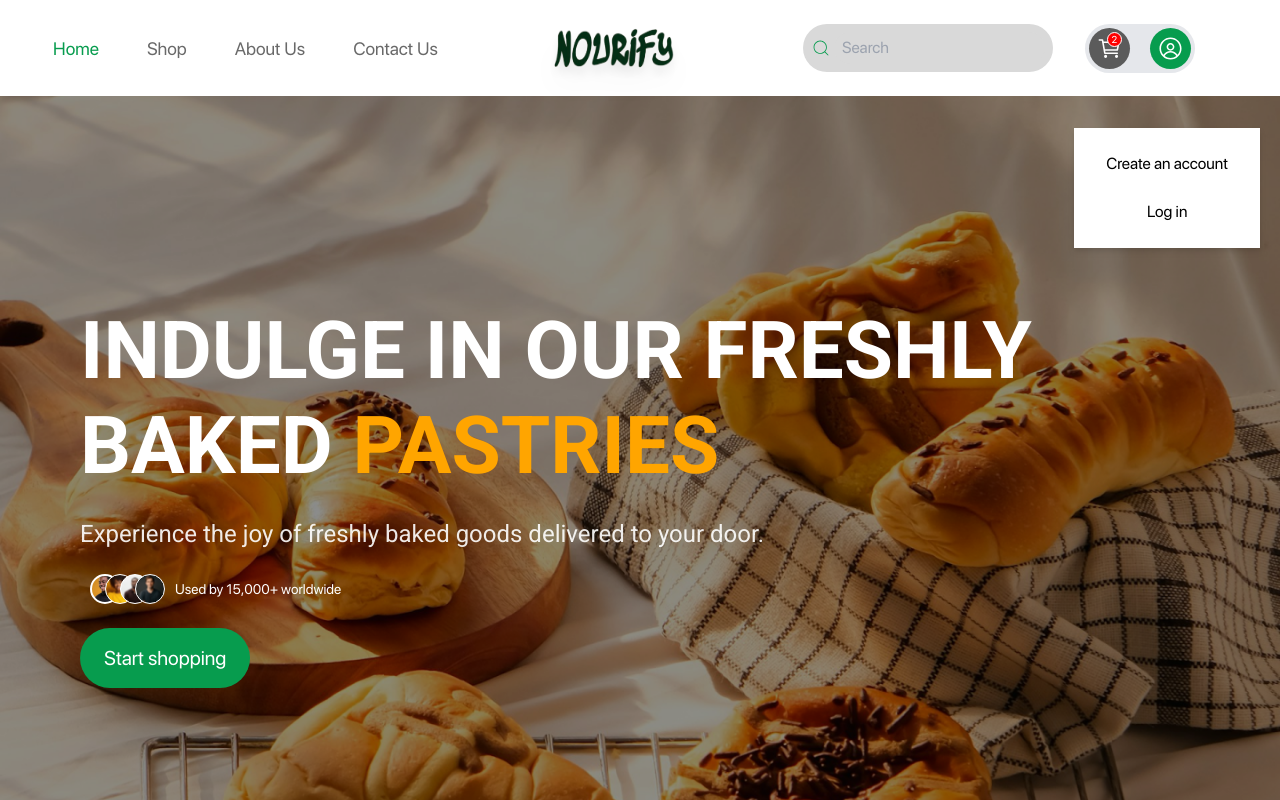
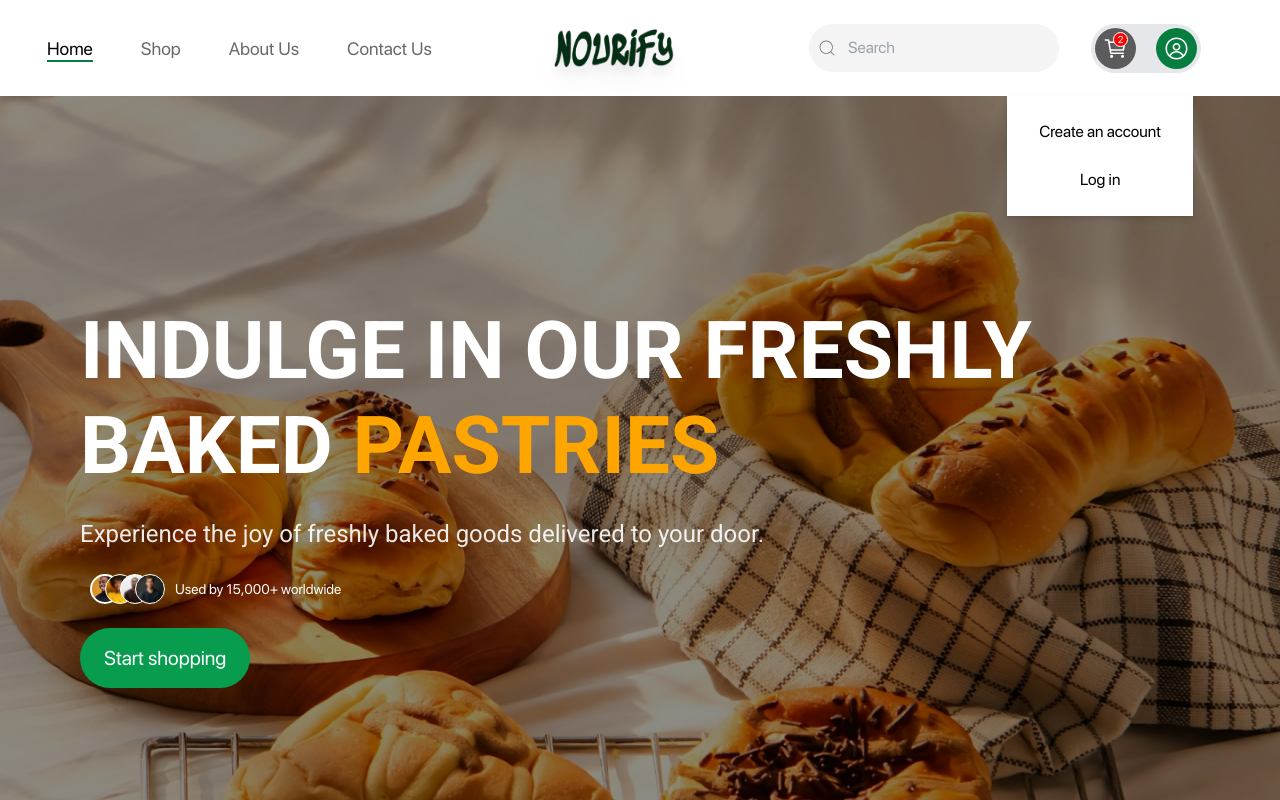
Before and after one commit to Nourify-develop/Nourify, a Next.js app: page / in a window 1280 px wide. Both pictures are taken after a click on the element 1170 px from the left and 48 px from the top of the page. Shown: the top 800 px of the page. Built offline with nearby package versions, Linux system fonts and the light colour scheme; a web font is replaced by a local one.

Commit message:
feat(Navbar&Footer): updated navigation styles and interactions

```diff
--- a/src/app/globals.css
+++ b/src/app/globals.css
@@ -23,7 +23,28 @@ body {
     )
     rgb(var(--background-start-rgb));
 }
+/* NAV STYLES */
+@layer components {
+  .nav_links::before {
+    background: #087d40;
+    bottom: 0;
+    content: "";
+    height: 2px;
+    left: 0;
+    position: absolute;
+    width: 0;
+    transition: all 0.3s ease-out 0s;
+  }
+  /* FIXME: done the width animation */
+  .nav_links.active::before,
+  .nav_links:hover::before {
+    width: 100%;
+  }
 
+  .nav-links:not(.active):hover ~ .nav-links.active {
+    width: 0;
+  }
+}
 
 /* HAMBURGER MENU */
 .hamburger {
@@ -65,25 +86,22 @@ body {
   transform: rotate(-45deg) translateY(6px) translate(-6px);
 }
 
-
-.input-field:not(:placeholder-shown){
+.input-field:not(:placeholder-shown) {
   background-color: white;
-  border: 1px solid #079C4E;
-  transition: all ease-in-out .2s;
+  border: 1px solid #079c4e;
+  transition: all ease-in-out 0.2s;
 }
 
 .input-field:placeholder-shown {
-  background-color: #F4F4F4;
-  transition: all ease-in-out .2s;
-
+  background-color: #f4f4f4;
+  transition: all ease-in-out 0.2s;
 }
-.transition{
-  transition: all ease-in-out .2s;
+.transition {
+  transition: all ease-in-out 0.2s;
 }
-.transition:hover{
-  transition: all ease-in-out .2s;
+.transition:hover {
+  transition: all ease-in-out 0.2s;
 }
-
 
 @layer utilities {
   .text-balance {
@@ -138,10 +156,8 @@ progress {
   color: #ffb800;
 }
 
-
 @layer base {
-
-:root  {
+  :root {
     --background: 149 100% 95%;
     --foreground: 149 5% 0%;
     --card: 149 50% 90%;
@@ -163,7 +179,7 @@ progress {
     --ring: 149 91.4% 32%;
     --radius: 0.5rem;
   }
-.dark  {
+  .dark {
     --background: 149 50% 5%;
     --foreground: 149 5% 90%;
     --card: 149 50% 0%;
@@ -185,7 +201,6 @@ progress {
     --ring: 149 91.4% 32%;
     --radius: 0.5rem;
   }
-
 }
 
 @layer base {
--- a/src/components/Footer.tsx
+++ b/src/components/Footer.tsx
@@ -50,7 +50,11 @@ function Footer() {
               <h4 className="mb-5 text-[1.5rem]">Shop</h4>
               <div className="flex flex-col gap-4 font-normal text-[0.875rem]">
                 {FOOTER_LINKS_ONE.map(({ link, name }) => (
-                  <Link href={link} key={name}>
+                  <Link
+                    href={link}
+                    key={name}
+                    className="transition-all ease-in-out duration-200 hover:underline"
+                  >
                     {name}
                   </Link>
                 ))}
@@ -60,7 +64,11 @@ function Footer() {
               <h4 className="mb-5 text-[1.5rem]">Help</h4>
               <div className="flex flex-col gap-4 font-normal text-[0.875rem]">
                 {FOOTER_LINKS_TWO.map(({ link, name }) => (
-                  <Link href={link} key={name}>
+                  <Link
+                    href={link}
+                    key={name}
+                    className="transition-all ease-in-out duration-200 hover:underline"
+                  >
                     {name}
                   </Link>
                 ))}
@@ -70,7 +78,11 @@ function Footer() {
               <h4 className="mb-5 text-[1.5rem]">About</h4>
               <div className="flex flex-col gap-4 font-normal text-[0.875rem]">
                 {FOOTER_LINKS_THREE.map(({ link, name }) => (
-                  <Link href={link} key={name}>
+                  <Link
+                    href={link}
+                    key={name}
+                    className="transition-all ease-in-out duration-200 hover:underline"
+                  >
                     {name}
                   </Link>
                 ))}
--- a/src/components/Navbar.tsx
+++ b/src/components/Navbar.tsx
@@ -1,5 +1,5 @@
 "use client";
-import React, { useState, useCallback } from "react";
+import React, { useState, useCallback, useRef, useEffect } from "react";
 import Logo from "./Logo";
 import Link from "next/link";
 import { CiSearch } from "react-icons/ci";
@@ -28,38 +28,56 @@ function Navbar() {
     { name: "Contact Us", link: "/contact_us" },
   ];
 
+  const removeLoginMenu = () => {
+    if (showLoginMenu) {
+      setShowLoginMenu(false);
+    }
+  };
+
   return (
-    <div className=" bg-white sticky top-0 backdrop-blur-sm z-[1000]">
-      <header className="flex lg:container lg:mx-auto items-center justify-around h-[6rem] font-sans relative">
+    <div
+      className=" bg-white sticky top-0 backdrop-blur-sm z-[1000]"
+      onClick={removeLoginMenu}
+    >
+      <header className="flex lg:max-w-[1250px] lg:mx-auto items-center justify-between h-[6rem] font-sans px-4 sm:px-6 lg:px-8 relative">
         <nav className="hidden md:flex lg:flex">
-          <ul className="flex gap-[3rem]">
+          <ul className="flex gap-[3rem] ">
             {MENU_LINKS.map(({ link, name }) => (
+              <li className="relative">
                 <Link
                   href={link}
                   key={link}
                   className={`${
-                  (link === "/" && pathname === "/") || (link !== "/" && pathname.startsWith(link)) ? "text-secondary font-medium" : "!text-gray-7"
-                } md:text-[0.775rem] lg:text-[1.125rem] font-medium font-sans transition-all ease-in-out duration-300 hover:text-secondary`}
+                    (link === "/" && pathname === "/") ||
+                    (link !== "/" && pathname.startsWith(link))
+                      ? "active"
+                      : "!text-gray-7"
+                  } md:text-[0.775rem] lg:text-[1.125rem] font-medium font-sans transition-all ease-in-out duration-300 nav_links`}
                 >
                   {name}
                 </Link>
+              </li>
             ))}
           </ul>
         </nav>
         <Logo />
         <div className="flex md:gap-[1rem] lg:gap-[2rem] items-center">
-          <div className="absolute md:relative top-full left-0 w-full flex items-center gap-[5px] md:gap-[1px] lg:gap-[3px] bg-gray-2 md:rounded-full md:ml-4  md:px-1 md:py-1 lg:px-2 lg:py-2 transition-all duration-300 md:w-[100%]">
+          <div className="absolute md:relative top-full left-0 w-full flex items-center gap-[5px] md:gap-[1px] lg:gap-[3px] bg-[#F4F4F4] md:rounded-full md:ml-4  md:px-1 md:py-1 lg:px-2 lg:py-2 transition-all duration-300 md:w-[100%]">
             <span>
-              <CiSearch className="text-primary pl-2 md:pl-0" size={"20px"} />
+              <CiSearch
+                className="text-primary pl-2 md:pl-0"
+                size={"20px"}
+                color={"#777"}
+              />
             </span>
             <input
               type="text"
               placeholder="Search"
-              className="inherit bg-gray-2 rounded-full outline-none transition-all duration-300 lg:px-2 lg:py-1 w-[90%]"
+              className="text-gray-3 bg-[#F4F4F4] rounded-full outline-none transition-all duration-300 lg:px-2 lg:py-1 w-[90%]"
             />
           </div>
           <div className="flex items-center gap-5 bg-gray-200 px-1 py-1 rounded-full">
-            <div className="bg-gray-3 rounded-full p-1 lg:p-2 relative">
+            <div className="bg-gray-3 rounded-full p-1 lg:p-2 relative cursor-pointer">
               <IoCartOutline className="text-white" size={" 25px"} />
               <p className=" absolute top-0 md:top-1 right-0 md:right-1 lg:right-2  bg-[#FF0000] border border-white h-[15px] w-[15px] rounded-full text-[10px] text-white flex items-center justify-center">
                 2
@@ -68,7 +86,7 @@ function Navbar() {
 
             <div
               onClick={toggleLoginMenu}
-              className="bg-secondary rounded-full md:p-1 lg:p-2"
+              className="bg-green rounded-full md:p-1 lg:p-2 cursor-pointer"
             >
               <RxAvatar className="text-white" size={"25px"} />
             </div>
@@ -79,16 +97,22 @@ function Navbar() {
 
           <AnimatePresence>
             {showLoginMenu && (
-              <motion.div
+              <motion.ul
                 initial={{ opacity: 0 }}
                 animate={{ opacity: 1 }}
                 exit={{ opacity: 0 }}
                 transition={{ duration: 0.5 }}
-                className="absolute flex flex-col items-center self-end top-[8rem] right-5 z-[1000] space-y-6 bg-white backdrop-blur-md sm:w-auto sm:self-center py-6  px-8 drop-shadow-md"
+                className="absolute flex flex-col items-center self-end top-[6rem] right-[4.5rem] z-[1000] space-y-6 bg-white backdrop-blur-md sm:w-auto sm:self-center py-6  px-8 drop-shadow-md transition-all ease-in duration-300 hover:bg-gray-200 "
               >
+                <li>
+                  {" "}
                   <Link href="/signup">Create an account</Link>
-                <Link href="/login">Log in</Link>
-              </motion.div>
+                </li>
+
+                <li>
+                  <Link href="/login">Log in</Link>{" "}
+                </li>
+              </motion.ul>
             )}
             S
           </AnimatePresence>
@@ -111,7 +135,7 @@ function Navbar() {
           <div>
             <AnimatePresence>
               {showMobileMenu && (
-                <motion.div
+                <motion.ul
                   initial={{ opacity: 0 }}
                   animate={{ opacity: 1 }}
                   exit={{ opacity: 0 }}
@@ -119,17 +143,19 @@ function Navbar() {
                   className="absolute flex flex-col items-center self-end py-8 mt-20 z-[1000] space-y-6 bg-white backdrop-blur-md sm:w-auto sm:self-center left-6 right-6 drop-shadow-md"
                 >
                   {MENU_LINKS.map(({ link, name }) => (
+                    <li className="relative">
                       <Link
                         href={link}
                         key={link}
                         className={`${
-                        pathname === link && "text-secondary font-medium"
-                      } text-[1.125rem] font-medium font-sans transition-all ease-in-out duration-300 text-primary`}
+                          pathname === link && "active"
+                        } text-[1.125rem] font-medium font-sans transition-all ease-in-out duration-300 text-gray-500 nav_links`}
                       >
                         {name}
                       </Link>
+                    </li>
                   ))}
-                </motion.div>
+                </motion.ul>
               )}{" "}
             </AnimatePresence>
           </div>
```
Also changed, not shown: 1 other file (tests, documents, lock files or other folders). Lines whose indentation alone changed are shown as unchanged.
